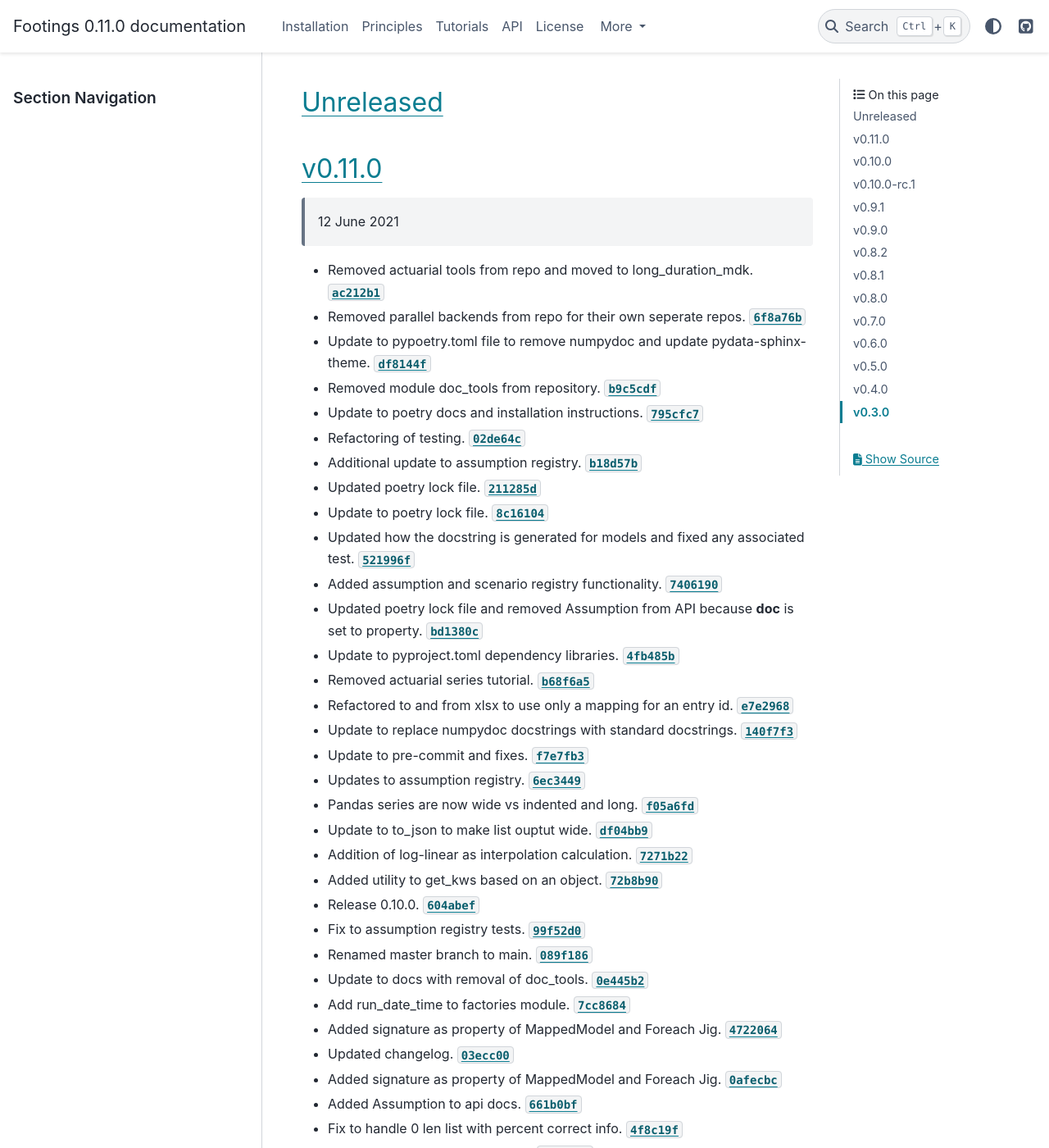
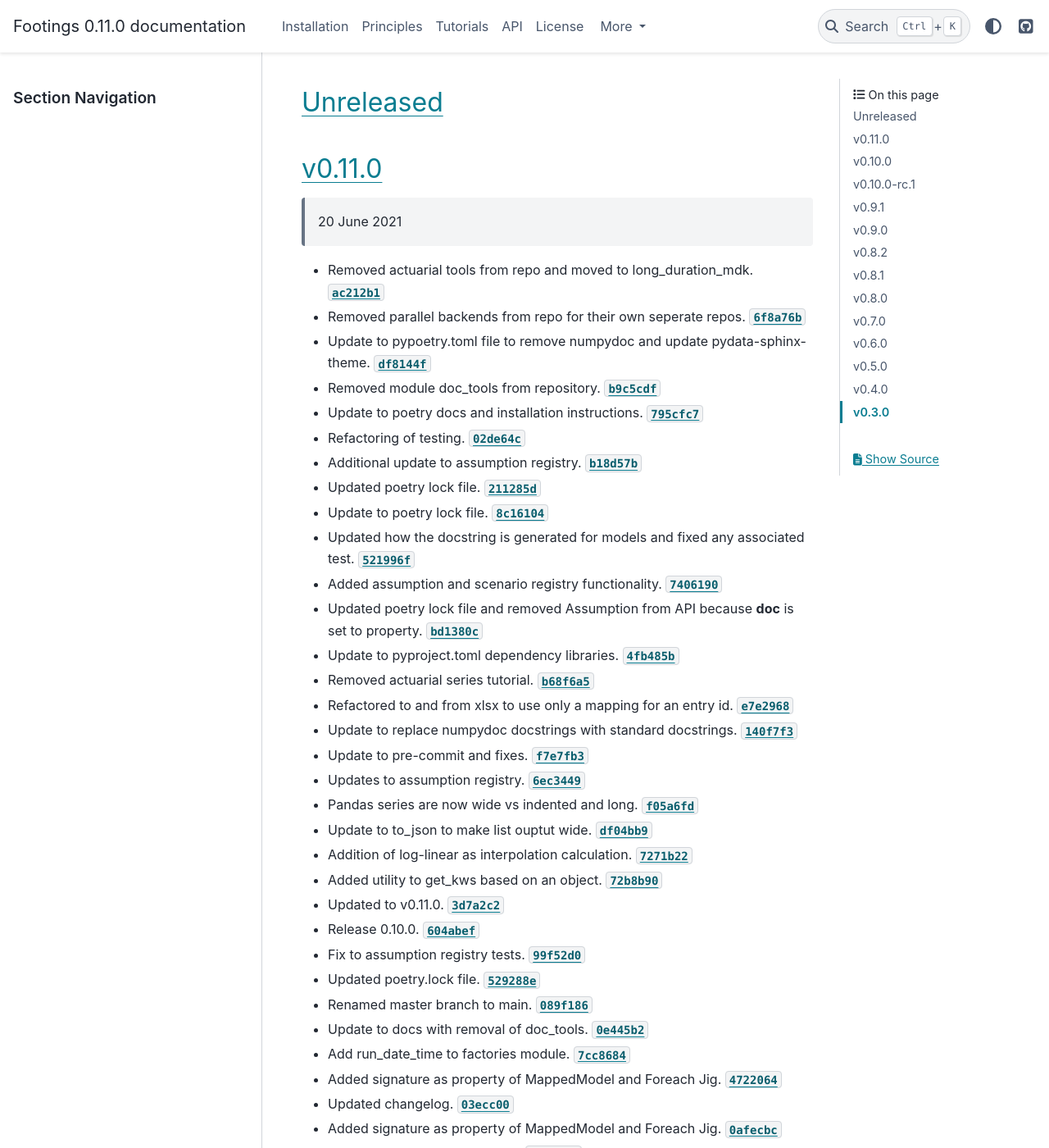
Before and after one commit to footings/footings, a Sphinx documentation site: the page built from docs/changelog.md, in a window 1280 px wide and 1400 px high, scrolled down 244 px. Shown: the whole window at 82% size. Built offline with Sphinx 7.4.7 and the PyData theme 0.15.4, drawn with Linux system fonts in a browser that asks for light colours.

Commit message:
Updated poetry.lock file.

```diff
--- a/docs/changelog.md
+++ b/docs/changelog.md
@@ -8,7 +8,7 @@
 
 #### [v0.11.0](https://github.com/dustindall/footings/compare/v0.10.0...v0.11.0)
 
-> 12 June 2021
+> 20 June 2021
 
 - Removed actuarial tools from repo and moved to long_duration_mdk. [`ac212b1`](https://github.com/dustindall/footings/commit/ac212b1f25dff4dcb186c94c26a5f15215635bd7)
 - Removed parallel backends from repo for their own seperate repos. [`6f8a76b`](https://github.com/dustindall/footings/commit/6f8a76b34673df15a97e495b1636c1c2570ac4cf)
@@ -32,8 +32,10 @@
 - Update to to_json to make list ouptut wide. [`df04bb9`](https://github.com/dustindall/footings/commit/df04bb9a07f79d61397bf4a34948f929097d827a)
 - Addition of log-linear as interpolation calculation. [`7271b22`](https://github.com/dustindall/footings/commit/7271b22085e2c73d0f9d42a34774afe386cf9d03)
 - Added utility to get_kws based on an object. [`72b8b90`](https://github.com/dustindall/footings/commit/72b8b90685724225e70b5011193c4772c2f78a1d)
+- Updated to v0.11.0. [`3d7a2c2`](https://github.com/dustindall/footings/commit/3d7a2c2bc0cbffad469757f848d859f44d9c588d)
 - Release 0.10.0. [`604abef`](https://github.com/dustindall/footings/commit/604abef4b7af27945114ce2dd0c5b8a3f9887b24)
 - Fix to assumption registry tests. [`99f52d0`](https://github.com/dustindall/footings/commit/99f52d02209d4acee9395cde3c18bfb4f561a0e1)
+- Updated poetry.lock file. [`529288e`](https://github.com/dustindall/footings/commit/529288e82c3fe71175794c3b4f4838fe171a6064)
 - Renamed master branch to main. [`089f186`](https://github.com/dustindall/footings/commit/089f186a455f550d38b35bd3b3435ccbafcf0227)
 - Update to docs with removal of doc_tools. [`0e445b2`](https://github.com/dustindall/footings/commit/0e445b28a2952f23b543724c4d0becc7752503a6)
 - Add run_date_time to factories module. [`7cc8684`](https://github.com/dustindall/footings/commit/7cc86842c55321a20d77b9dfbf7fad9cff55f70f)
```
Also changed, not shown: 1 other file.
